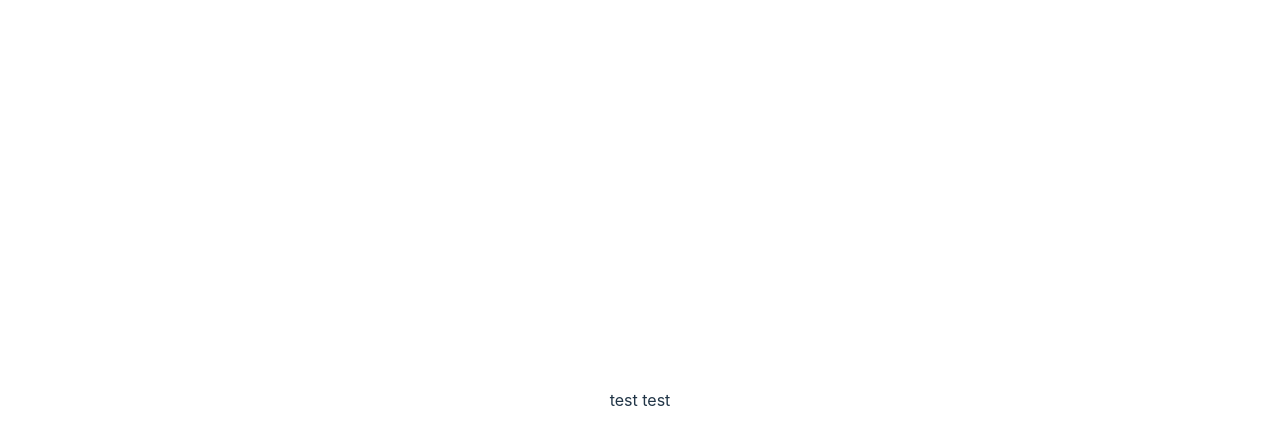
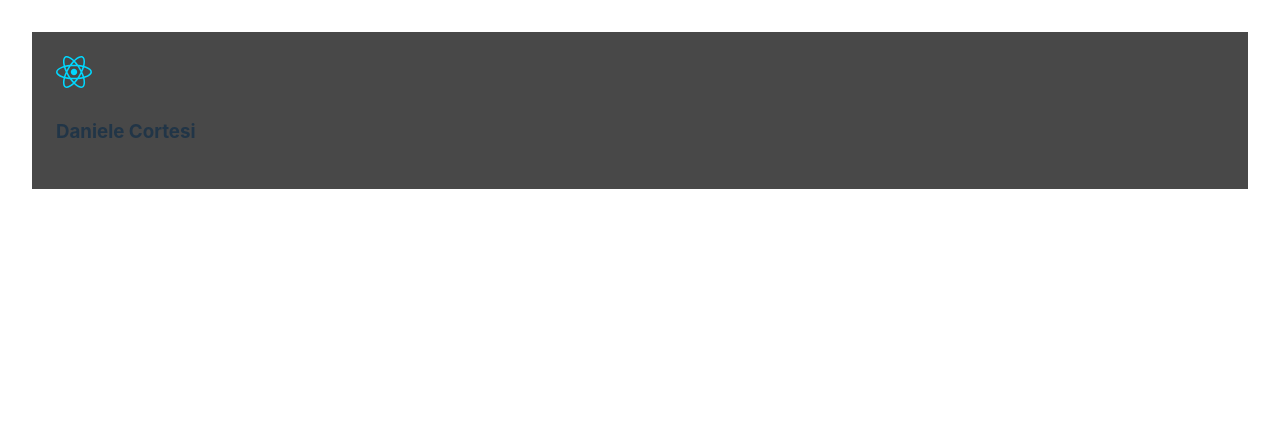
Before and after one commit to Jackaljkdan/webresume, a React (Vite) app: page / in a window 1280 px wide. Shown: the top 444 px of the page. Built offline with nearby package versions, Linux system fonts and the light colour scheme.

Commit message:
Preapare about

```diff
--- a/src/App.css
+++ b/src/App.css
@@ -1,5 +1,4 @@
 #root {
     margin: 0 auto;
     padding: 2rem;
-    text-align: center;
 }
--- a/src/App.tsx
+++ b/src/App.tsx
@@ -1,9 +1,13 @@
 import "./App.css";
+import { Summary } from "./components/Summary";
 
 function App() {
     return (
         <div>
-            test test
+            <Summary />
+            <div>
+
+            </div>
         </div>
     );
 }
--- /dev/null
+++ b/src/components/MyPicture.tsx
@@ -0,0 +1,13 @@
+import picture from "../assets/react.svg";
+
+type Props = {
+    className?: string,
+};
+
+export function MyPicture(props: Props) {
+    return (
+        <div className={props.className}>
+            <img src={picture} alt="My picture" />
+        </div>
+    );
+}
--- /dev/null
+++ b/src/components/Summary.css
@@ -0,0 +1,10 @@
+.summary {
+    padding: 24px;
+    background-color: #484848;
+    display: flex;
+    flex-direction: column;
+}
+
+.my-name {
+    margin-top: 24px;
+}
--- /dev/null
+++ b/src/components/Summary.tsx
@@ -0,0 +1,17 @@
+import "./Summary.css";
+import { MyPicture } from "./MyPicture";
+
+type Props = {
+    className?: string,
+};
+
+export function Summary(props: Props) {
+    return (
+        <div className={`${props.className} summary`}>
+            <MyPicture />
+            <h3 className="my-name">
+                Daniele Cortesi
+            </h3>
+        </div>
+    );
+}
--- a/src/index.css
+++ b/src/index.css
@@ -19,14 +19,13 @@ a {
     color: #646cff;
     text-decoration: inherit;
 }
+
 a:hover {
     color: #535bf2;
 }
 
 body {
     margin: 0;
-  display: flex;
-  place-items: center;
     min-width: 320px;
     min-height: 100vh;
 }
@@ -47,9 +46,11 @@ button {
     cursor: pointer;
     transition: border-color 0.25s;
 }
+
 button:hover {
     border-color: #646cff;
 }
+
 button:focus,
 button:focus-visible {
     outline: 4px auto -webkit-focus-ring-color;
@@ -60,9 +61,11 @@ button:focus-visible {
         color: #213547;
         background-color: #ffffff;
     }
+
     a:hover {
         color: #747bff;
     }
+
     button {
         background-color: #f9f9f9;
     }
```
Lines whose indentation alone changed are shown as unchanged.
